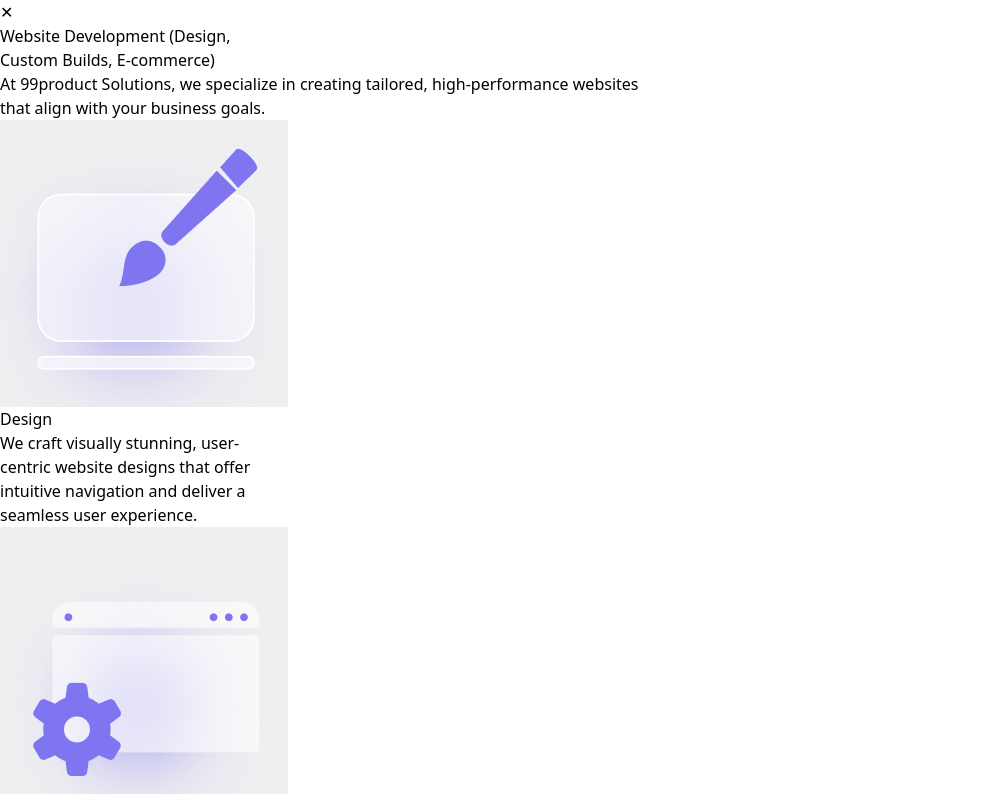
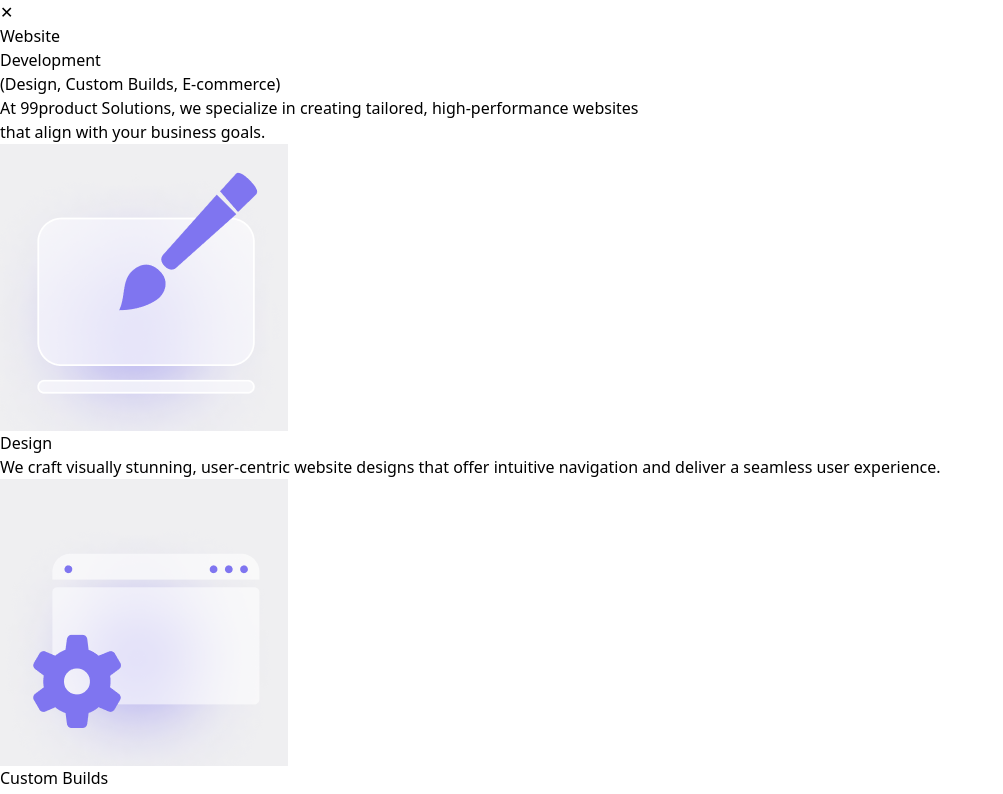
Before and after one commit to SAMEER563/99_product_solution, a React (Vite) app: page /web in a window 1280 px wide. Shown: the top 794 px of the page, without its empty margins (0-1003 px from the left). Built offline with nearby package versions, Linux system fonts and the light colour scheme.

Commit message:
WebsiteDevelop popup change

```diff
--- a/src/pages/WebsiteDevelopment.jsx
+++ b/src/pages/WebsiteDevelopment.jsx
@@ -2,72 +2,64 @@ import React from "react";
 
 const WebsiteDevelopment = ({ closeModal }) => {
   return (
-    <div className="fixed inset-0 bg-black bg-opacity-70 flex justify-center items-center min-h-screen ">
-      <div className="relative w-[1084px] bg-[#E4E4E7] rounded-3xl shadow-lg  mt-4 ">
+    <div className="fixed inset-0 bg-black bg-opacity-70 flex justify-center items-center z-50">
+      <div className="relative w-[1084px] bg-[#E4E4E7] rounded-3xl shadow-lg overflow-auto">
         {/* Close button */}
         <button
           onClick={closeModal}
-          className="absolute top-4 right-4 font-black border border-black w-[64px] h-[62px] rounded-xl"
+          className="absolute top-8 right-6 font-black border border-black w-[48px] h-[48px] rounded-xl"
         >
-          <span className="text-xl text-[#1C1B1F]">✕</span>
+          <span className="text-lg text-[#1C1B1F]">✕</span>
         </button>
 
-      <div className="m-6">
+        <div className="m-4"> {/* Reduced margin */}
           {/* Title */}
-          <h1 className="text-5xl  text-[#000000]  ">
-         <span className="font-semibold text-[#000000] text-5xl mb-2"> Website Development</span> (Design, </h1>
-         <h1 className="mt-4 ml-2 text-5xl text-[#000000]"> Custom Builds, E-commerce)
+          <h1 className="text-3xl md:text-5xl font-semibold text-[#000000] mb-1 ml-6">
+            Website <br className="md:hidden"/>Development
           </h1>
-
+          <h2 className="text-xl md:text-4xl mt-2 text-[#000000] ml-6">(Design, Custom Builds, E-commerce)</h2>
 
           {/* Description */}
-         <p className="text-[#000000] mb-6 text-lg mt-4 ml-2">
+          <p className="text-[#000000] mb-4 text-sm mt-4 ml-6 ">
             At 99product Solutions, we specialize in creating tailored,
             high-performance websites <br /> that align with your business goals.
           </p>
 
           {/* Services Section */}
-        <div className="hidden md:grid grid-cols-1 md:grid-cols-2 lg:grid-cols-3 gap-6 justify-center">
+          <div className="hidden md:grid grid-cols-1 md:grid-cols-2 lg:grid-cols-3 gap-4 justify-center">
             {/* Design */}
-          <div className="p-4 bg-[#FFFFFF] w-[314px] h-[360px] rounded-xl shadow">
-            <div className=" h-[94px] w-[92px] m-4">
-              <img src="/design.png" alt="" />
-            </div>
-            <h3 className="text-2xl font-semibold text-[#000000] ml-4">Design</h3>
-            <p className="text-[#000000] text-base  mt-2 ml-4">
-              We craft visually stunning, user- <br />centric website designs that
-              offer <br /> intuitive navigation and deliver a <br /> seamless user experience.
+            <div className="p-2 bg-[#FFFFFF] w-[300px] h-[340px] rounded-xl shadow ml-6">
+              <img src="/design.png" alt="" className="h-[92px] w-[92px] m-2 border border-none" />
+              <h3 className="text-xl font-semibold text-[#000000] ml-2 mt-8">Design</h3>
+              <p className="text-[#000000] text-sm mt-1 ml-2">
+                We craft visually stunning, user-centric website designs that
+                offer intuitive navigation and deliver a seamless user experience.
               </p>
             </div>
 
             {/* Custom Builds */}
-          <div className="p-4 bg-white w-[314px] h-[360px] rounded-xl shadow">
-          <img src="/custom.png" alt="" className="h-[92px] w-[92px]  border border-none"/>
-            <h3 className="text-2xl font-semibold text-[#000000] ml-4">Custom Builds</h3>
-            <p className="text-[#000000] text-base  mt-2 ml-4">
-              Whether you need a unique website <br /> or advanced functionality, our
-              team <br /> can develop custom-built websites <br /> tailored to your specific <br />
-
-              requirements.
+            <div className="p-2 bg-white w-[300px] h-[340px] rounded-xl shadow">
+              <img src="/custom.png" alt="" className="h-[92px] w-[92px] m-2 border border-none" />
+              <h3 className="text-xl font-semibold text-[#000000] ml-2 mt-8">Custom Builds</h3>
+              <p className="text-[#000000] text-sm mt-1 ml-2">
+                Whether you need a unique website or advanced functionality, our
+                team can develop custom-built websites tailored to your specific requirements.
               </p>
             </div>
 
             {/* E-commerce */}
-          <div className="p-4 bg-white w-[314px] h-[360px] rounded-xl shadow">
-
-              <img src="/ecom.png" alt="" className="h-[92px] w-[92px] border border-none"/>
-
-            <h3 className="text-2xl font-semibold text-[#000000] ml-4">E-commerce</h3>
-            <p className="text-[#000000] text-base  mt-2 ml-4">
-              We design and build robust, secure, <br /> and scalable e-commerce <br />
-              platforms that enhance customer <br /> experiences and streamline your <br />
-              online business operations.
+            <div className="p-2 bg-white w-[300px] h-[340px] rounded-xl shadow md:ml-6 lg:-ml-6">
+              <img src="/ecom.png" alt="" className="h-[92px] w-[92px] m-2 border border-none" />
+              <h3 className="text-xl font-semibold text-[#000000] ml-2 mt-8">E-commerce</h3>
+              <p className="text-[#000000] text-sm mt-1 ml-2">
+                We design and build robust, secure, and scalable e-commerce
+                platforms that enhance customer experiences and streamline your online business operations.
               </p>
             </div>
           </div>
 
           {/* Footer */}
-        <p className="text-[#000000] text-lg mt-8 text-center">
+          <p className="text-[#000000] text-base text-start mb-12 mt-6 ml-6 ">
             We use the latest technologies to ensure that your website is optimized
             for performance, responsiveness, and SEO.
           </p>
```
Lines whose indentation alone changed are shown as unchanged.
